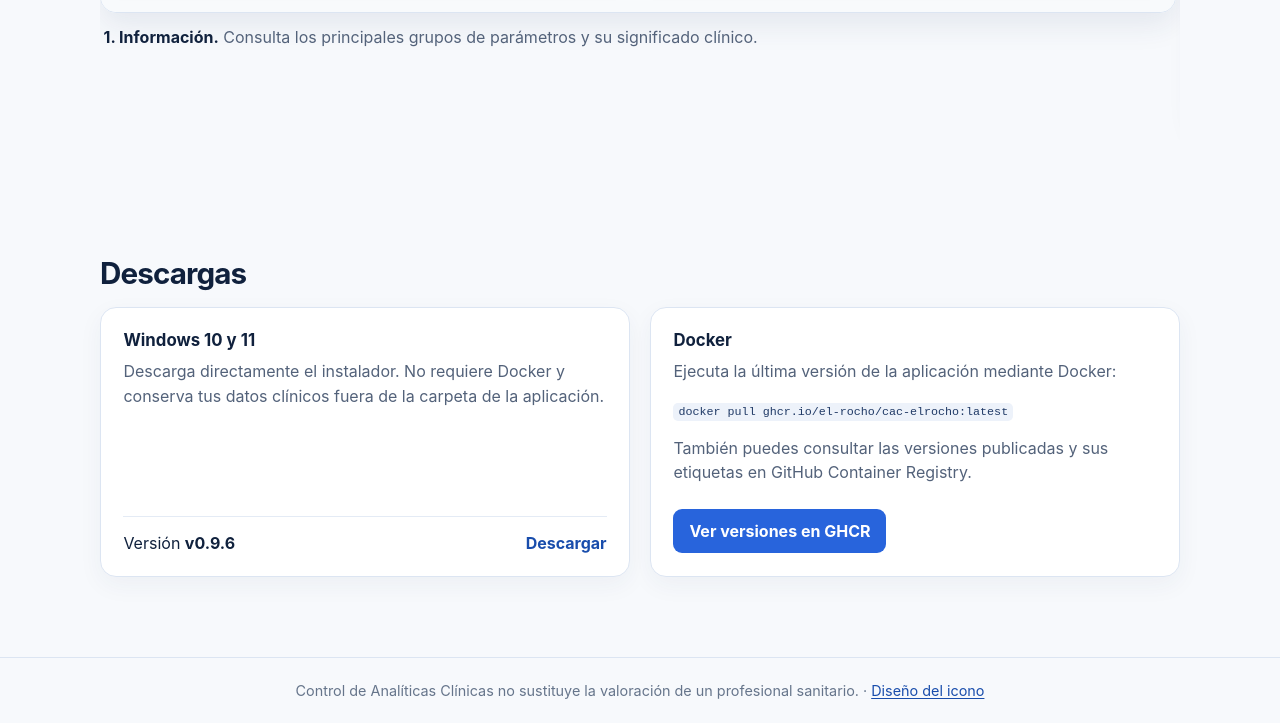
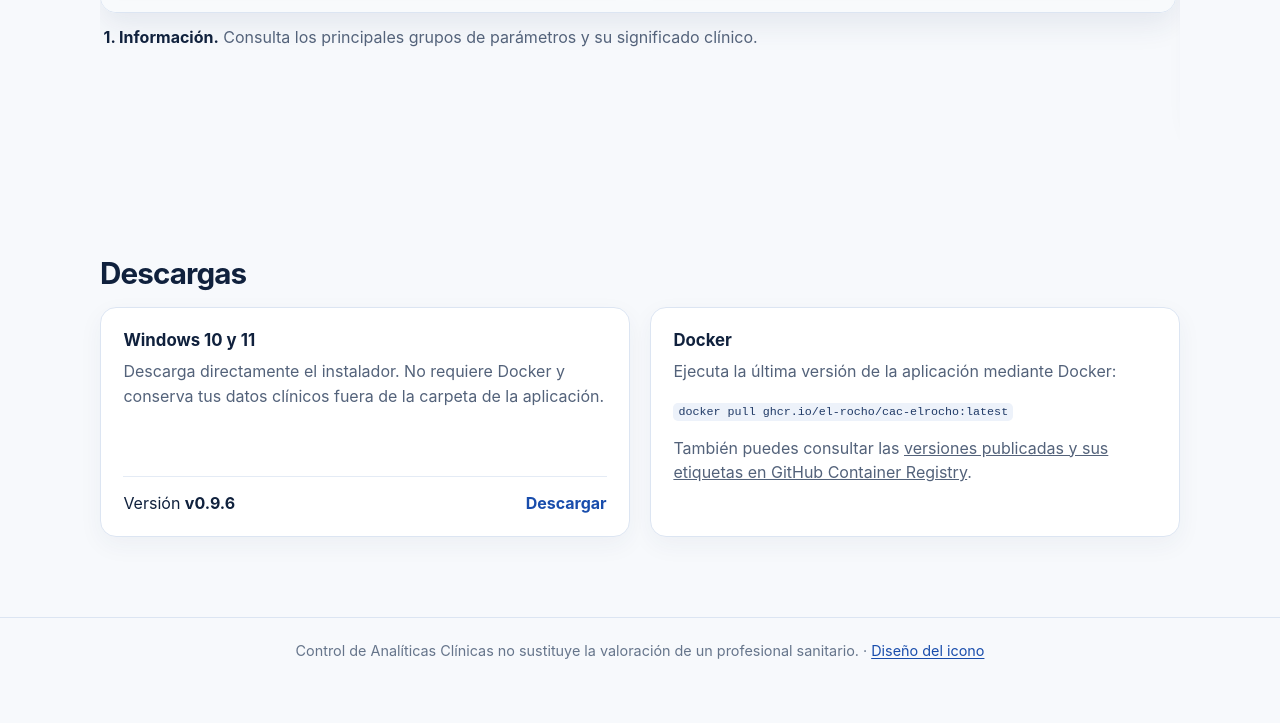
Before and after one commit to el-rocho/cac-elrocho, a website: page docs/index.html in a window 1280 px wide. Shown: the part 2637-3360 px from the top of the page. After the commit the page ends 3320 px from the top, so only its background shows below. Drawn offline with Linux system fonts and the light colour scheme.

Commit message:
Usa un enlace textual para las versiones Docker

```diff
--- a/docs/index.html
+++ b/docs/index.html
@@ -53,7 +53,7 @@
       </section>
       <section aria-labelledby="descargas"><h2 id="descargas">Descargas</h2><div class="downloads">
         <article class="download"><h3>Windows 10 y 11</h3><p>Descarga directamente el instalador. No requiere Docker y conserva tus datos clínicos fuera de la carpeta de la aplicación.</p><ul class="version-list"><li><span>Versión <strong>v0.9.6</strong></span><a href="https://github.com/el-rocho/cac-elrocho/releases/download/v0.9.6/cac-elrocho-v0.9.6.exe">Descargar</a></li></ul></article>
-        <article class="download"><h3>Docker</h3><div class="docker-copy"><p>Ejecuta la última versión de la aplicación mediante Docker:</p><p><code>docker pull ghcr.io/el-rocho/cac-elrocho:latest</code></p><p>También puedes consultar las versiones publicadas y sus etiquetas en GitHub Container Registry.</p></div><a class="button" href="https://github.com/el-rocho/cac-elrocho/pkgs/container/cac-elrocho" target="_blank" rel="noopener noreferrer">Ver versiones en GHCR</a></article>
+        <article class="download"><h3>Docker</h3><div class="docker-copy"><p>Ejecuta la última versión de la aplicación mediante Docker:</p><p><code>docker pull ghcr.io/el-rocho/cac-elrocho:latest</code></p><p>También puedes consultar las <a href="https://github.com/el-rocho/cac-elrocho/pkgs/container/cac-elrocho" target="_blank" rel="noopener noreferrer">versiones publicadas y sus etiquetas en GitHub Container Registry</a>.</p></div></article>
       </div></section>
     </div></main>
     <footer>Control de Analíticas Clínicas no sustituye la valoración de un profesional sanitario. · <button class="credits-trigger" type="button" data-open-credits>Diseño del icono</button></footer>
```
